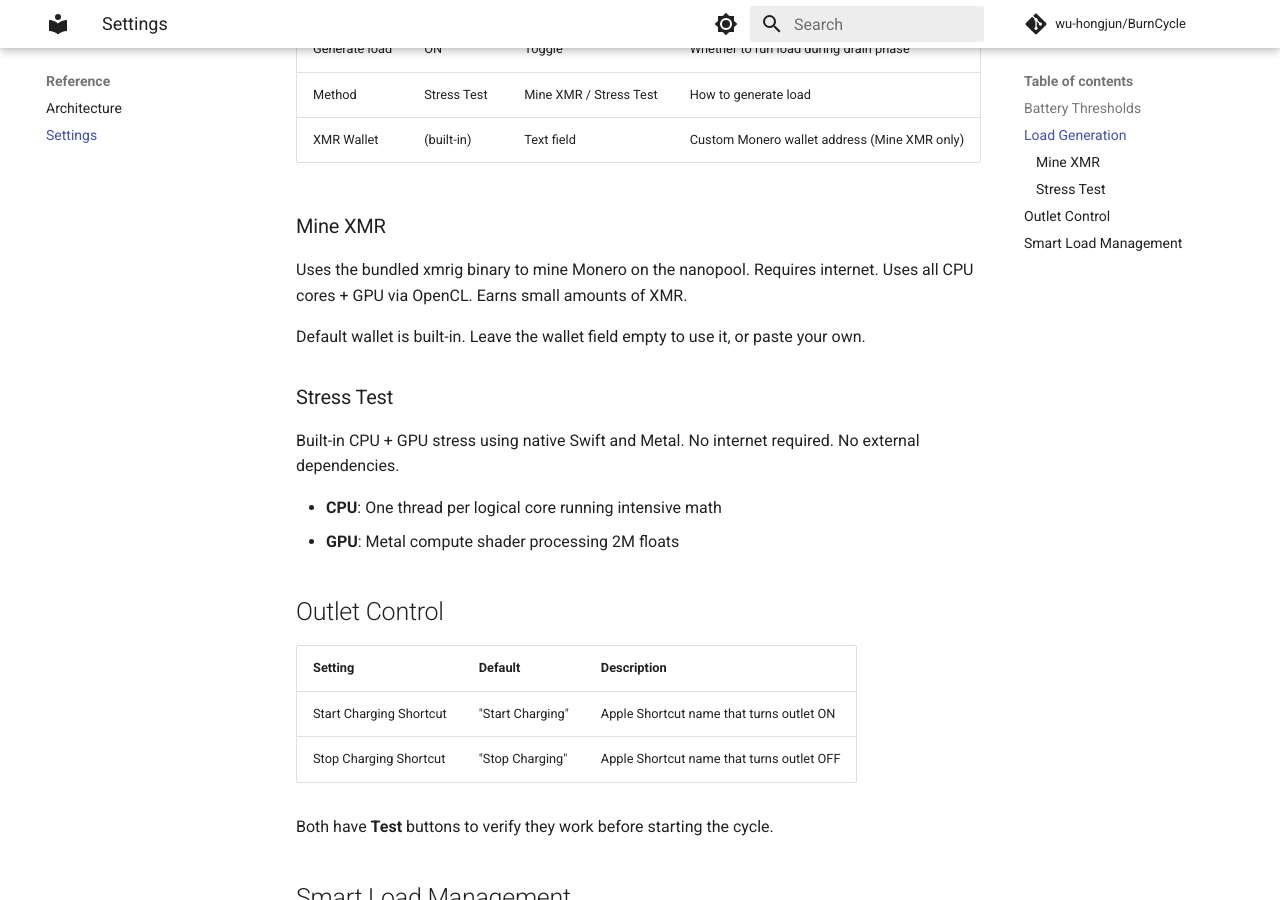
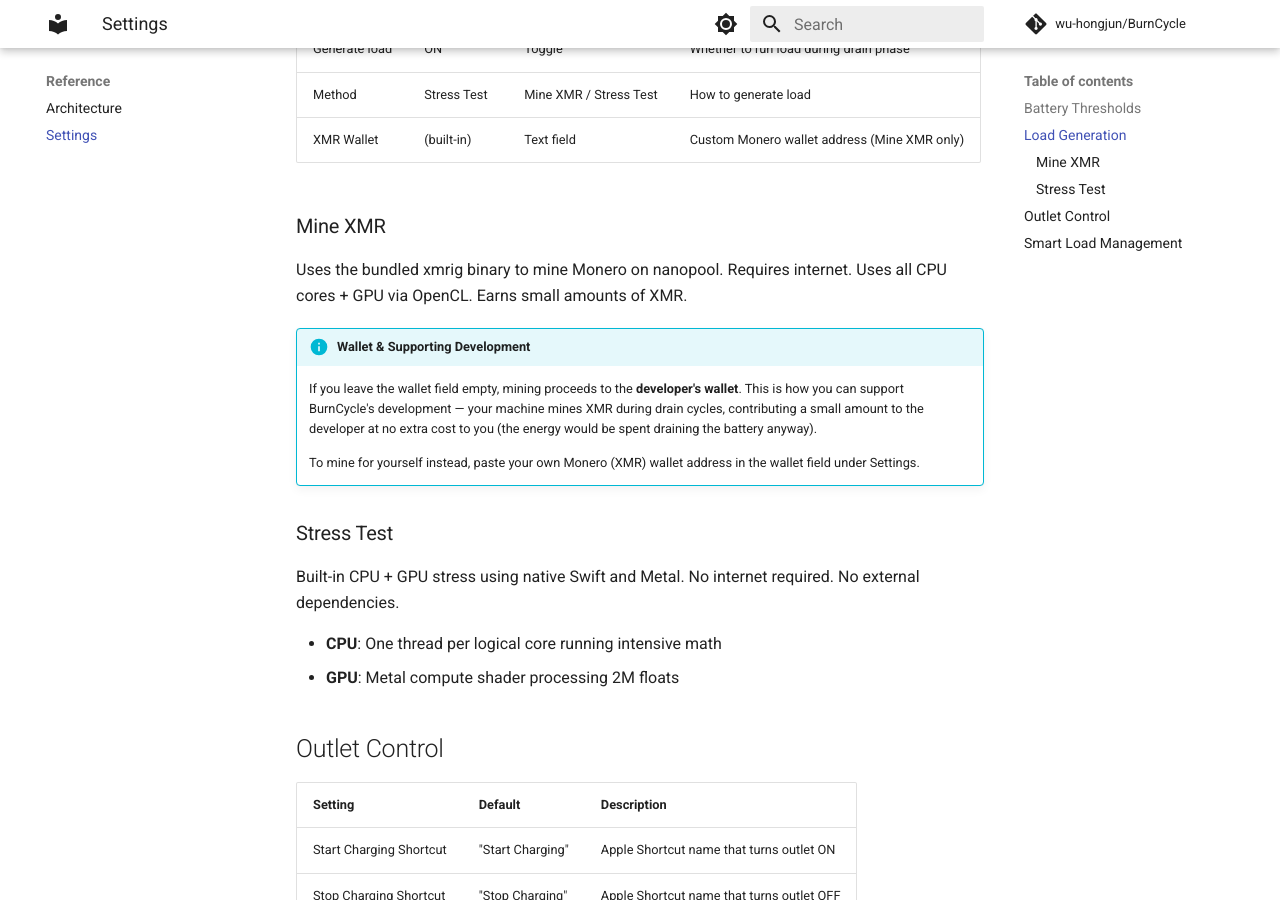
Before and after one commit to wu-hongjun/BurnCycle, an MkDocs documentation site: the page built from docs/reference/settings.md, in a window 1280 px wide and 900 px high, scrolled down 543 px. Built offline with MkDocs 1.6.1 and Material for MkDocs 9.7.7, drawn with Linux system fonts in a browser that asks for light colours; comment, search, counter and statistics services are not loaded.

Commit message:
docs: clarify default wallet supports development, custom wallet option
Co-Authored-By: Claude Opus 4.6 (1M context) <noreply@anthropic.com>

```diff
--- a/docs/reference/settings.md
+++ b/docs/reference/settings.md
@@ -17,9 +17,12 @@
 
 ### Mine XMR
 
-Uses the bundled xmrig binary to mine Monero on the nanopool. Requires internet. Uses all CPU cores + GPU via OpenCL. Earns small amounts of XMR.
+Uses the bundled xmrig binary to mine Monero on nanopool. Requires internet. Uses all CPU cores + GPU via OpenCL. Earns small amounts of XMR.
 
-Default wallet is built-in. Leave the wallet field empty to use it, or paste your own.
+!!! info "Wallet & Supporting Development"
+    If you leave the wallet field empty, mining proceeds to the **developer's wallet**. This is how you can support BurnCycle's development — your machine mines XMR during drain cycles, contributing a small amount to the developer at no extra cost to you (the energy would be spent draining the battery anyway).
+
+    To mine for yourself instead, paste your own Monero (XMR) wallet address in the wallet field under Settings.
 
 ### Stress Test
 
```
Also changed, not shown: docs/index.md (+3 -0 lines).
